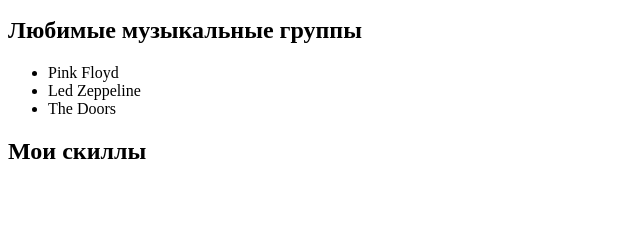
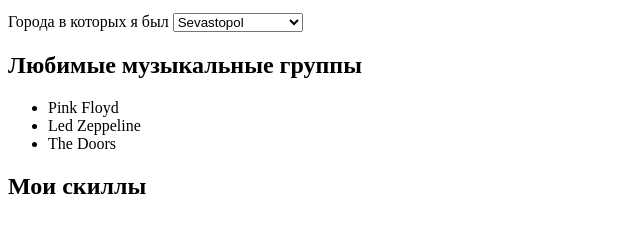
Before and after one commit to IuriiSk/home_works, a plain HTML site: page index.html in a window 1280 px wide. Shown: the part 182-414 px from the top of the page, without its empty margins (0-640 px from the left). Drawn offline with Linux system fonts and the light colour scheme.

Commit message:
3rd task completed

```diff
--- a/index.html
+++ b/index.html
@@ -31,6 +31,14 @@
 
     <section data-cy="hw1-section-about-pre">
       <!-- 2) В этом разделе создай выпадающий список с разными городами (не меньше 3-х). Свой город сделай вторым в этом списке. С помощью специального атрибута, сделай так, чтобы твой город всегда был выбранным по умолчанию  -->
+      <form>
+        <label for="city-selection">Города в которых я был</label>
+        <select name="city" id="city-select">
+          <option value="spb">Saint - Petersburg</option>
+          <option value="Sevastopol" selected>Sevastopol</option>
+          <option value="MSC">Moscow</option>
+        </select>
+      </form>
       <div data-cy="hw1-unordered-list-box-pre">
         <!-- 3) В этом разделе создай 2 дочерних элемента: -->
 
```
